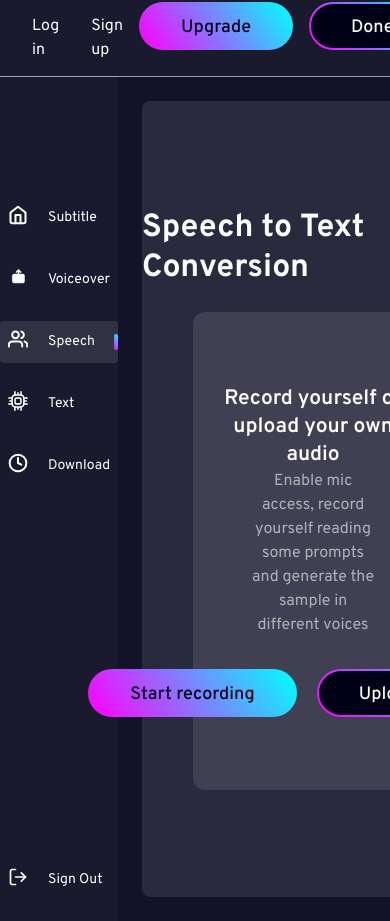
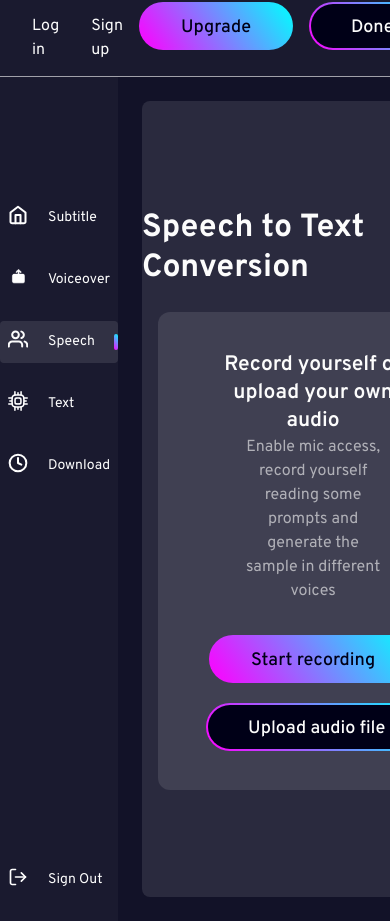
Before and after one commit to Aview-International/aview-ai, a Next.js app: page /speech-to-text in a window 390 px wide. Built offline with nearby package versions, Linux system fonts and the light colour scheme.

Commit message:
more mobile responsiveness

```diff
--- a/components/dashboard/SpeechUpload.js
+++ b/components/dashboard/SpeechUpload.js
@@ -12,8 +12,8 @@ const SpeechUpload = () => {
   };
 
   return (
-    <div className="h-3/5 w-[70%] text-white">
-      <div className="flex h-full flex-col justify-center gap-y-5 rounded-xl bg-white-transparent">
+    <div className="h-3/5 w-full max-w-3xl text-white px-4">
+      <div className="flex h-full flex-col justify-center gap-y-5 rounded-xl bg-white-transparent p-6">
         {isRecording ? (
           <RecordAudio />
         ) : (
@@ -70,7 +70,7 @@ const RecordAudio = () => {
 
 const StartRecording = ({ setIsRecording, handleFileUpload }) => {
   return (
-    <div className='px-6'>
+    <div className="px-6">
       <h2 className="text-center text-xl font-semibold">
         Record yourself or upload your own audio
       </h2>
@@ -78,22 +78,24 @@ const StartRecording = ({ setIsRecording, handleFileUpload }) => {
         Enable mic access, record yourself reading some prompts and generate the
         sample in different voices
       </p>
-      <div className="mt-8 flex items-center justify-center gap-x-5">
+      <div className="mt-8 flex flex-col items-center justify-center gap-y-5 md:flex-row md:gap-x-5">
         <Button
           onClick={() => setIsRecording((isRecording) => !isRecording)}
           type="primary"
           purpose="onClick"
+          className="w-full md:w-auto"
         >
           Start recording
         </Button>
-        <label htmlFor="audio_upload">
-          <Button onClick={handleFileUpload} type="secondary">
+        <label htmlFor="audio_upload" className="w-full md:w-auto">
+          <Button type="secondary" className="w-full md:w-auto">
             <span>Upload audio file</span>
             <input
               type="file"
               id="audio_upload"
               className="hidden"
               accept="audio/*"
+              onChange={handleFileUpload}
             />
           </Button>
         </label>
@@ -101,4 +103,5 @@ const StartRecording = ({ setIsRecording, handleFileUpload }) => {
     </div>
   );
 };
+
 export default SpeechUpload;
--- a/components/dashboard/UploadSection.js
+++ b/components/dashboard/UploadSection.js
@@ -17,12 +17,14 @@ const UploadSection = ({
   getTranscribedText,
 }) => {
   const options = ['English', 'Hindi', 'Spanish', 'Portuguese', 'Arabic'];
+
   const handleFileChange = (e) => {
     const file = e.target.files[0];
     onFileUpload(file);
   };
+
   return (
-    <div className="mt-2 w-1/3 rounded-xl bg-white-transparent px-3 pt-3 pb-s10 text-white " style={{ maxHeight: 'calc(95vh - 200px)' }}>
+    <div className="mt-2 w-full max-w-md rounded-xl bg-white-transparent px-3 pt-3 pb-s10 text-white md:w-1/3" style={{ maxHeight: 'calc(95vh - 200px)' }}>
       <h1 className="mb-5 text-xl">
         {isVoiceGen ? 'Multilingual Voiceover Generator' : 'Subtitle Generator'}
       </h1>
@@ -64,19 +66,19 @@ const UploadSection = ({
         <p className="py-2 text-sm">
           What language{!isVoiceGen ? 's' : ''} do you want translated?
         </p>
-        <div className="flex w-full flex-row items-center justify-between">
+        <div className="flex w-full flex-col md:flex-row md:items-center md:justify-between">
           <CustomSelectInput
             options={options}
             onChange={(e) => onLanguageChange('fromLanguage', e)}
             value={languagesArray.fromLanguage}
-            className="mr-2 flex-grow-[2]"
+            className="mr-0 mb-4 flex-grow md:mr-2 md:mb-0 md:flex-grow-[2]"
           />
           <span className="text-4xl text-white">→</span>
           <CustomSelectInput
             options={options}
             onChange={(e) => onLanguageChange('toLanguage', e)}
             value={languagesArray.toLanguage}
-            className="mr-2 flex-grow-[2]"
+            className="mt-4 flex-grow md:mr-2 md:mt-0 md:flex-grow-[2]"
             placeholder="Select"
           />
         </div>
@@ -84,13 +86,12 @@ const UploadSection = ({
           <Button
             type="secondary"
             purpose="onClick"
-            className="w-2"
+            className="w-full md:w-auto"
             onClick={isVoiceGen ? null : getTranscribedText}
           >
             {isVoiceGen ? 'Convert' : 'Generate subtitles'}
           </Button>
         </div>
-
       </div>
     </div>
   );
```
